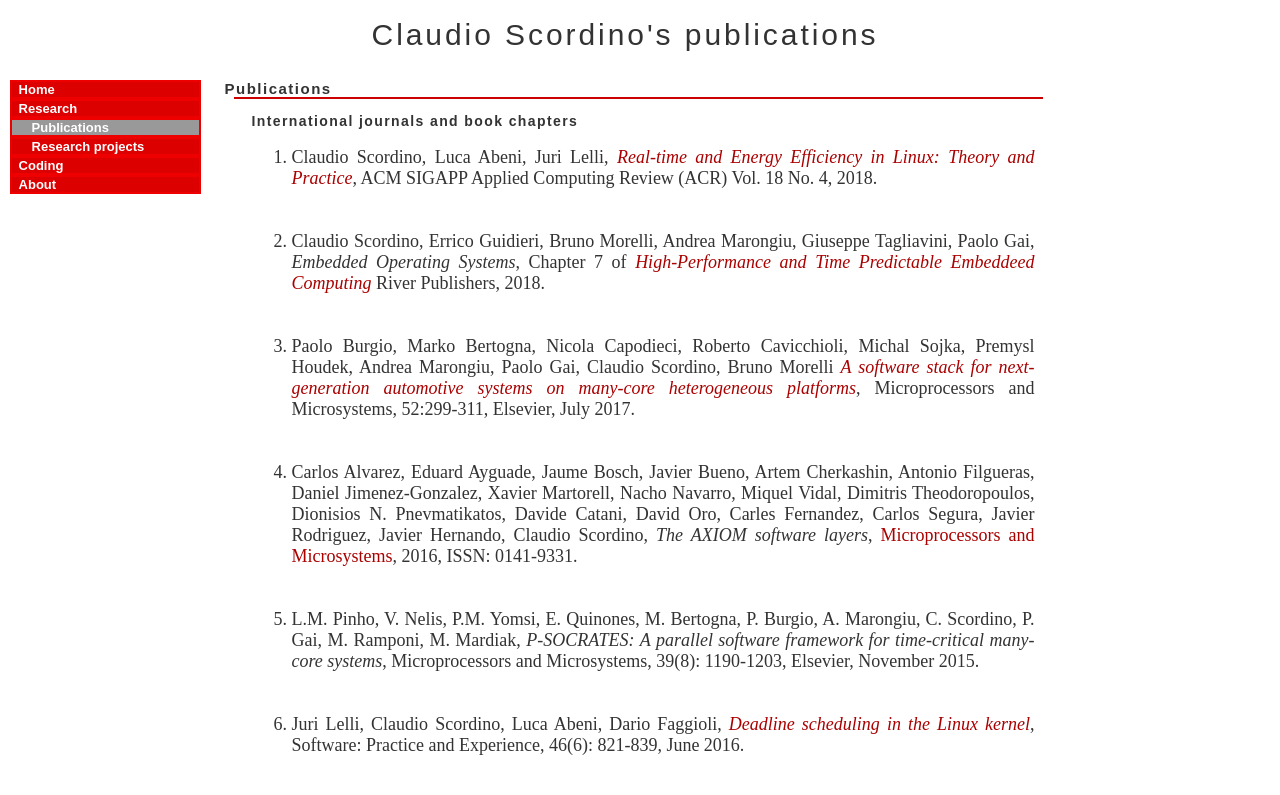
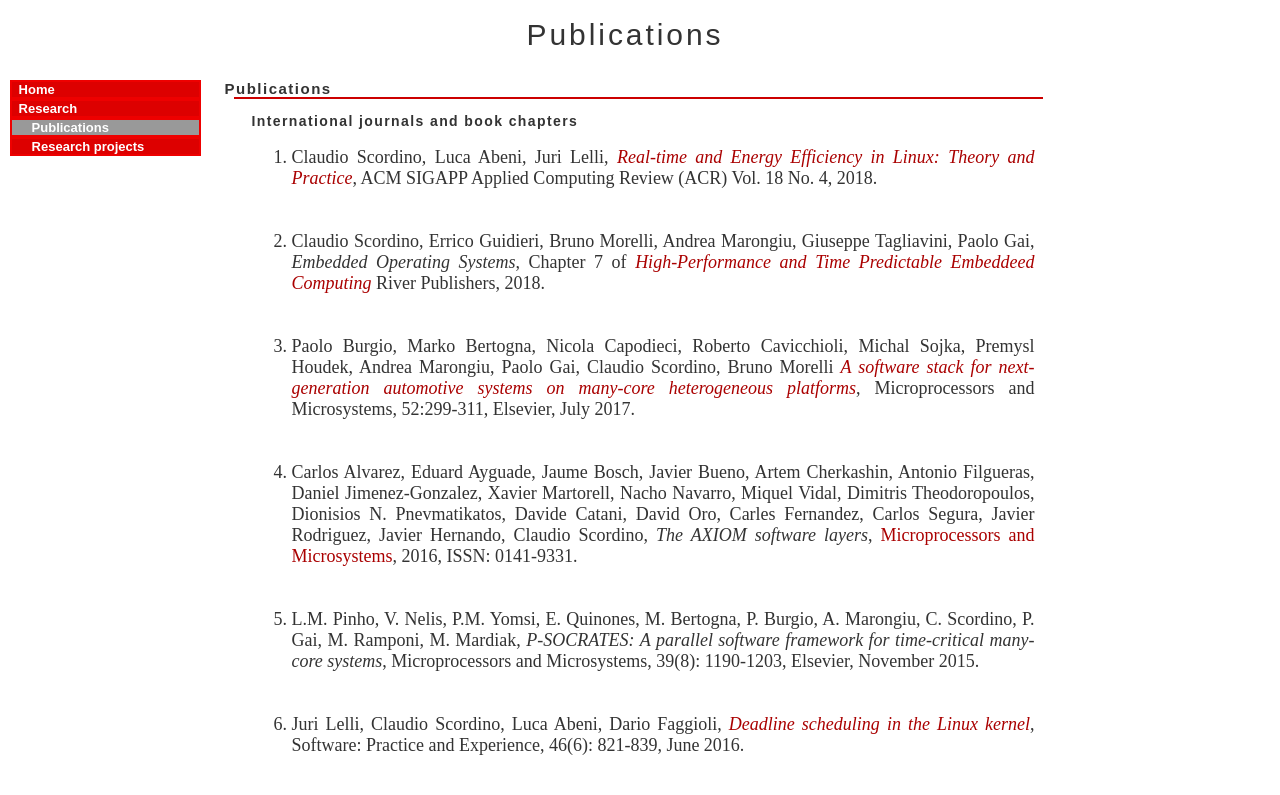
Before and after one commit to claudioscordino/claudioscordino.github.io, a plain HTML site: page publications.html in a window 1280 px wide. Shown: the top 795 px of the page. Drawn offline with Linux system fonts and the light colour scheme.

Commit message:
Disable some menus

```diff
--- a/publications.html
+++ b/publications.html
@@ -16,7 +16,7 @@
 <body>
 
 <div class="heading">
-<h1>Claudio Scordino's publications</h1>
+<h1>Publications</h1>
 </div>
 
 <div class="side">
@@ -26,8 +26,8 @@
   <li><a href="publications.html">Research</a></li>
   <li id="disabled"><a id="submenu" href="publications.html">Publications</a></li>
   <li><a id="submenu" href="projects.html">Research projects</a></li>
-  <li><a href="coding.html">Coding</a></li>
-  <li><a href="about.html">About</a></li>
+<!--   <li><a href="coding.html">Coding</a></li> -->
+<!--   <li><a href="about.html">About</a></li> -->
 </ul>
 </div>
 </div>
```
Also changed, not shown: index.html (+2 -2 lines), projects.html (+2 -2 lines).
